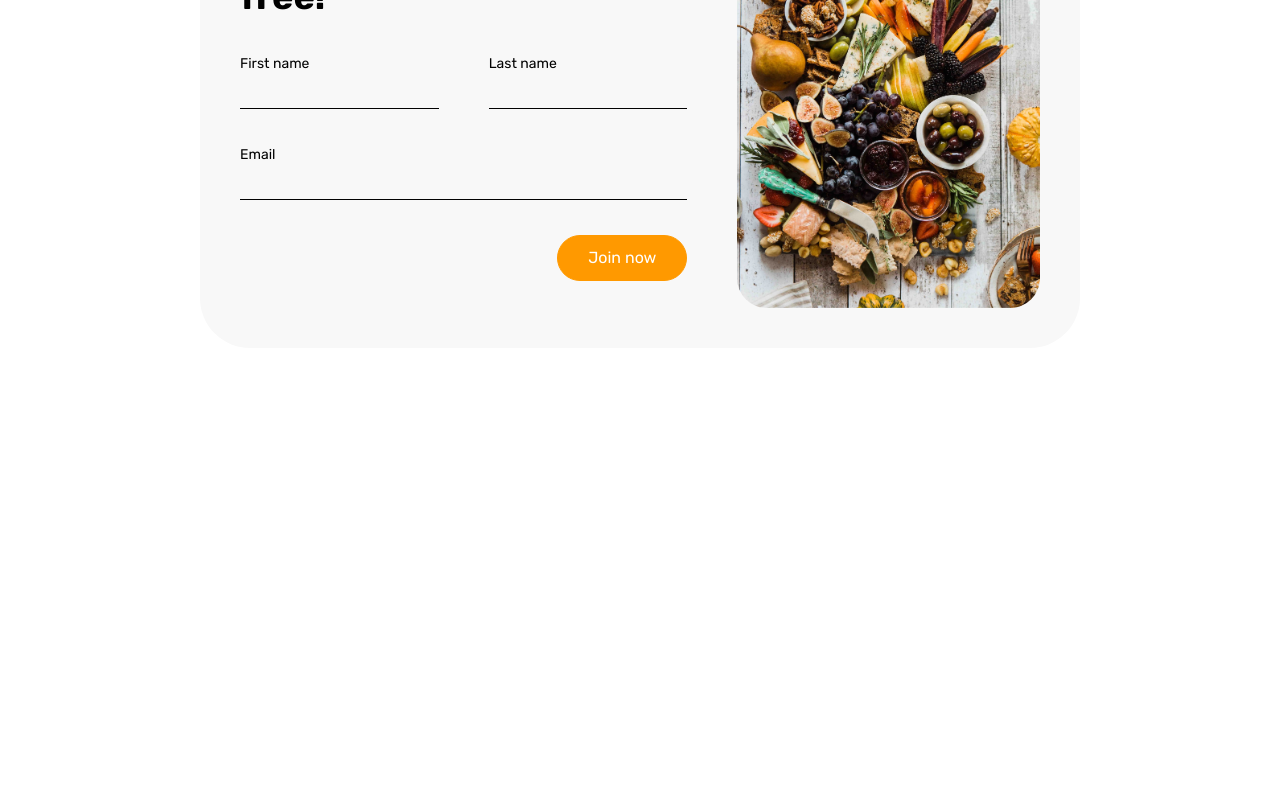
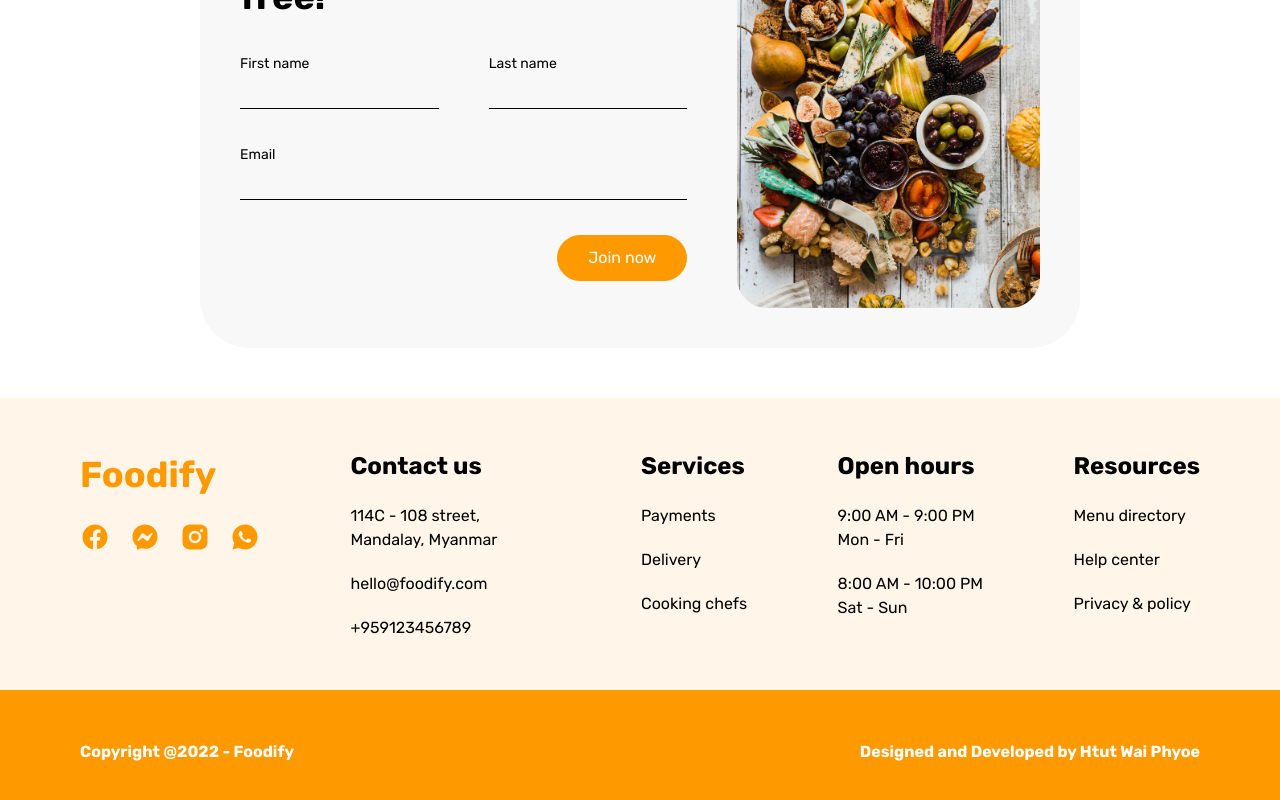
Before and after one commit to htutwaiphyoe/foodify, a Next.js app: page / in a window 1280 px wide. Shown: the part 5146-5946 px from the top of the page. Before the commit the page ends 5544 px from the top, so only its background shows below. Built offline with nearby package versions, Linux system fonts and the light colour scheme.

Commit message:
feat: footer section

```diff
--- /dev/null
+++ b/components/organisms/Footer/index.tsx
@@ -0,0 +1,93 @@
+import {
+  RiFacebookCircleFill,
+  RiMessengerFill,
+  RiInstagramFill,
+  RiWhatsappFill,
+} from "react-icons/ri";
+
+export const Footer = () => {
+  return (
+    <footer>
+      <div className="flex justify-between px-8 py-5 bg-secondary">
+        <div className="max-w-20">
+          <h2 className="mb-2 text-lg font-bold text-primary">Foodify</h2>
+          <ul className="flex items-center gap-2">
+            <li>
+              <RiFacebookCircleFill className="text-3 text-primary" />
+            </li>
+            <li>
+              <RiMessengerFill className="text-3 text-primary" />
+            </li>
+            <li>
+              <RiInstagramFill className="text-3 text-primary" />
+            </li>
+            <li>
+              <RiWhatsappFill className="text-3 text-primary" />
+            </li>
+          </ul>
+        </div>
+        <div className="max-w-20">
+          <h2 className="mb-2 font-bold text-md ">Contact us</h2>
+          <ul className="flex flex-col gap-2">
+            <li>
+              <p>114C - 108 street, Mandalay, Myanmar</p>
+            </li>
+            <li>
+              <p>hello@foodify.com</p>
+            </li>
+            <li>
+              <p>+959123456789</p>
+            </li>
+          </ul>
+        </div>
+        <div className="max-w-20">
+          <h2 className="mb-2 font-bold text-md ">Services</h2>
+          <ul className="flex flex-col gap-2">
+            <li>
+              <p>Payments</p>
+            </li>
+            <li>
+              <p>Delivery</p>
+            </li>
+            <li>
+              <p>Cooking chefs</p>
+            </li>
+          </ul>
+        </div>
+        <div className="max-w-20">
+          <h2 className="mb-2 font-bold text-md ">Open hours</h2>
+          <ul className="flex flex-col gap-2">
+            <li>
+              <p>
+                9:00 AM - 9:00 PM <br /> Mon - Fri
+              </p>
+            </li>
+            <li>
+              <p>
+                8:00 AM - 10:00 PM <br /> Sat - Sun
+              </p>
+            </li>
+          </ul>
+        </div>
+        <div className="max-w-20">
+          <h2 className="mb-2 font-bold text-md ">Resources</h2>
+          <ul className="flex flex-col gap-2">
+            <li>
+              <p>Menu directory</p>
+            </li>
+            <li>
+              <p>Help center</p>
+            </li>
+            <li>
+              <p>Privacy &amp; policy</p>
+            </li>
+          </ul>
+        </div>
+      </div>
+      <div className="flex items-center justify-between px-8 py-5 text-white bg-primary">
+        <p className="font-bold">Copyright @2022 - Foodify</p>
+        <p className="font-bold">Designed and Developed by Htut Wai Phyoe</p>
+      </div>
+    </footer>
+  );
+};
--- a/components/templates/HomeTemplate.tsx
+++ b/components/templates/HomeTemplate.tsx
@@ -5,6 +5,7 @@ import { Popular } from "components/organisms/Popular";
 import { HowItWorks } from "components/organisms/HowItWorks";
 import { Testimonials } from "components/organisms/Testimonials";
 import { ContactUs } from "components/organisms/ContactUs";
+import { Footer } from "components/organisms/Footer";
 
 export const HomeTemplate = () => {
   return (
@@ -16,6 +17,7 @@ export const HomeTemplate = () => {
       <HowItWorks />
       <Testimonials />
       <ContactUs />
+      <Footer />
     </>
   );
 };
--- a/tailwind.config.js
+++ b/tailwind.config.js
@@ -29,6 +29,7 @@ module.exports = {
     fontSize: {
       xl: "5rem",
       lg: "3.6rem",
+      3: "3rem",
       md: "2.4rem",
       20: "2rem",
       18: "1.8rem",
```
